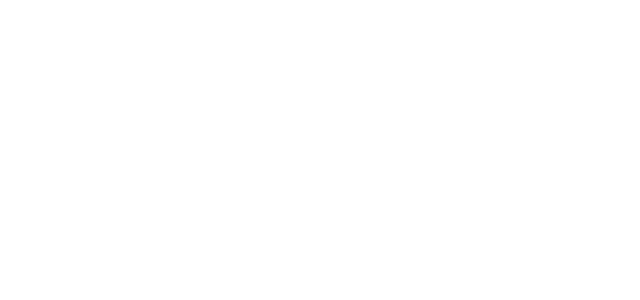
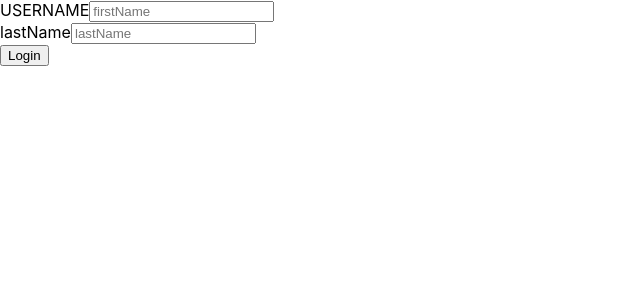
Before and after one commit to Kanth789/FirstReactAssignment, a React (Create React App) app in the folder react-ssignments/: page / in a window 1280 px wide. Shown: the top 300 px of the page, without its empty margins (0-640 px from the left). Built offline with nearby package versions, Linux system fonts and the light colour scheme.

Commit message:
functions  left with error showing

```diff
--- a/react-ssignments/src/App.js
+++ b/react-ssignments/src/App.js
@@ -1,11 +1,15 @@
 import logo from './logo.svg';
 import './App.css';
-
+import { BrowserRouter,Route ,Routes} from "react-router-dom"
+import { RegisterForm } from './components/RegisterForm';
 function App() {
   return (
-    <div className="App">
+    <BrowserRouter>
+    <Routes>
 
-    </div>
+      <Route path="/" element={<RegisterForm/>}></Route>
+    </Routes>
+ </BrowserRouter>
   );
 }
 
--- /dev/null
+++ b/react-ssignments/src/components/RegisterForm.js
@@ -0,0 +1,135 @@
+import { Component } from "react";
+
+class RegisterForm extends Component{
+    state ={
+        firstName:'',
+        lastName:'',
+        isFormSubmitted:false,
+        FirstMessage:'',
+        SecondMessage:''
+    }
+    validateFirstName = ()=>{
+        const{firstName} = this.state
+        return firstName !== ''
+    }
+    validateLastName = ()=>{
+        const{lastName} = this.state
+        return lastName !== ''
+    }
+    onBlurFirstName = ()=>{
+        const isValidateFirstName = this.validateFirstName()
+        this.setState({FirstMessage : !isValidateFirstName})
+    }
+    onBlurLastName = ()=>{
+        const isValidateLastName = this.validatelLastName()
+        this.setState({SecondMessage : !isValidateLastName})
+    }
+    renderUsernameField = ()=>{
+        const {firstName} = this.state
+        return (
+          <>
+            <label>
+              USERNAME
+            </label>
+            <input
+              type="text"
+              id="firstName"
+              className="username-input"
+              value={firstName}
+              placeholder="firstName"
+              onChange={this.onChangeUsername}
+            />
+          </>
+        )
+    }
+    renderPasswordField = () =>{
+        const {lastName} = this.state
+        return (
+          <>
+            <label>
+              lastName
+            </label>
+            <input
+              type="text"
+              id="lastName"
+              className="lastName-input"
+              value={lastName}
+              placeholder="lastName"
+              onChange={this.onChangePassword}
+            />
+          </>
+        )
+    }
+    button =( )=>{
+      return (
+        <>
+          <button>Login</button>
+        </>
+      )
+    }
+    onChangeUsername = event => {
+        this.setState({firstName: event.target.value})
+      }
+
+      onChangePassword = event => {
+        this.setState({lastName: event.target.value})
+      }
+    submitForm = async (event)=>{
+        event.preventDefault()
+        const{firstName,lastName} = this.state
+
+
+          if(firstName && lastName !== '')
+          {
+            this.setState({isFormSubmitted:true})
+          }
+          else{
+            this.setState({isFormSubmitted:false,FirstMessage:!this.validateFirstName,SecondMessage:!this.validateLastName})
+          }
+        }
+
+
+    renderForm =() =>{
+        const {FirstMessage,SecondMessage} = this.state
+        return(
+        <div className="form">
+
+        <form className="form-container" onSubmit={this.submitForm}>
+
+                <div className="input-container">{this.renderUsernameField()}</div>
+                {FirstMessage && (<p className="red">*Required</p>)}
+                <div className="input-container">{this.renderPasswordField()}</div>
+                {SecondMessage && (<p className="red">*Required</p>)}
+                <div className="input-container">{this.button()}</div>
+
+
+
+        </form>
+
+    </div>
+        )
+    }
+
+    renderFormSumbitted = () =>{
+        <div className="form">
+            <div className="img">
+                <img src="https://assets.ccbp.in/frontend/react-js/success-icon-img.png "/>
+            </div>
+            <div className="para">Submitted Sucessfully</div>
+            <div className="button">
+                <button>Another-Form</button>
+            </div>
+        </div>
+    }
+    render(){
+      const {isFormSubmitted} = this.state
+        return(
+            <div className="login-form-conatiner">
+
+              {isFormSubmitted ? this.renderFormSumbitted():this.renderForm()}
+            </div>
+        )
+    }
+}
+
+export  {RegisterForm}
```
